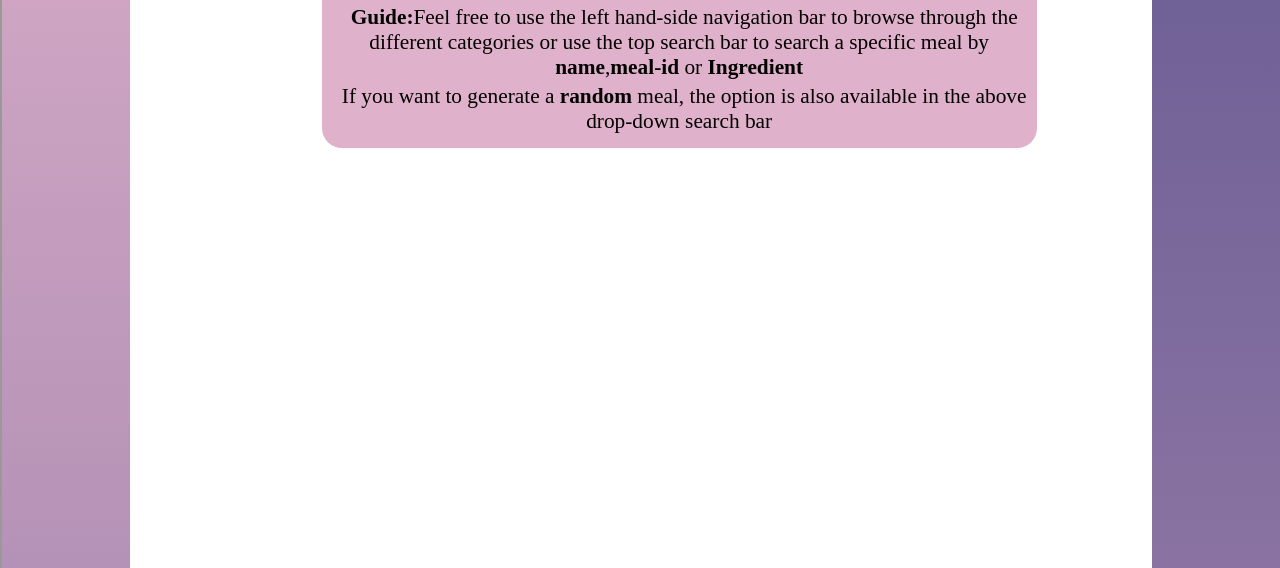
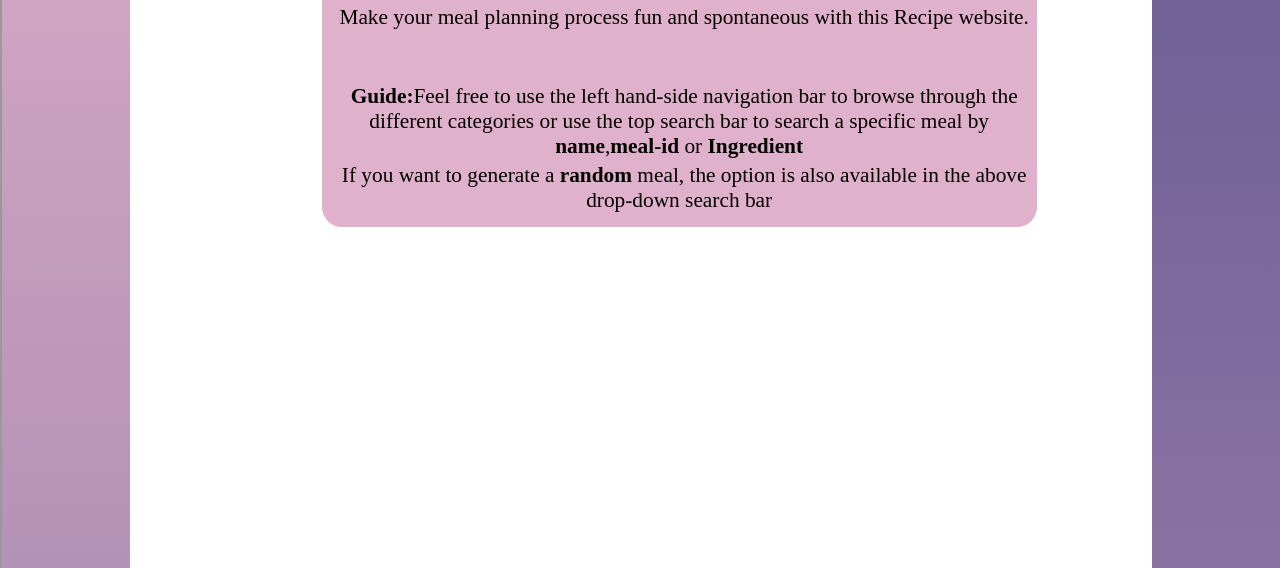
Before and after one commit to jamnjeri/phase1-final-project, a plain HTML site: page index.html in a window 1280 px wide. Shown: the part 532-1100 px from the top of the page. Drawn offline with Linux system fonts and the light colour scheme; a web font is replaced by a local one.

Commit message:
Added https to fetch link to try fix deployment

```diff
--- a/index.js
+++ b/index.js
@@ -156,7 +156,7 @@ function addEventListenerToCategoryName(category){
 
 //Fetch Function
 function fetchFunction(endPoint){
-    let baseUrl = 'https:www.themealdb.com/api/json/v1/1'
+    let baseUrl = 'https://www.themealdb.com/api/json/v1/1'
     let url = `${baseUrl}${endPoint}`
     //console.log(url)
 
--- a/style.css
+++ b/style.css
@@ -832,8 +832,8 @@ li:hover{
 .homeHeading {
     grid-column-start: 2;
     grid-column-end: 8;
-    grid-row-start: 2;
-    grid-row-end: 6;
+    grid-row-start: 3;
+    grid-row-end: 7;
     font-size: 32pt;
     background-color: var(--colorFive);
     border-radius: 20px;
@@ -844,8 +844,8 @@ li:hover{
 .homeDescription {
     grid-column-start: 2;
     grid-column-end: 8;
-    grid-row-start: 3;
-    grid-row-end: 6;
+    grid-row-start: 4;
+    grid-row-end: 7;
     font-size: 16pt;
     text-indent: 10px;
     text-align: center;
@@ -854,8 +854,8 @@ li:hover{
 .homeInstructions {
     grid-column-start: 2;
     grid-column-end: 8;
-    grid-row-start: 4;
-    grid-row-end: 6;
+    grid-row-start: 5;
+    grid-row-end: 7;
     font-size: 16pt;
     text-indent: 10px;
     text-align: center;
@@ -864,8 +864,8 @@ li:hover{
 .moreInfo {
     grid-column-start: 2;
     grid-column-end: 8;
-    grid-row-start: 5;
-    grid-row-end: 6;
+    grid-row-start: 6;
+    grid-row-end: 7;
     font-size: 16pt;
     text-indent: 10px;
     text-align: center;
```
